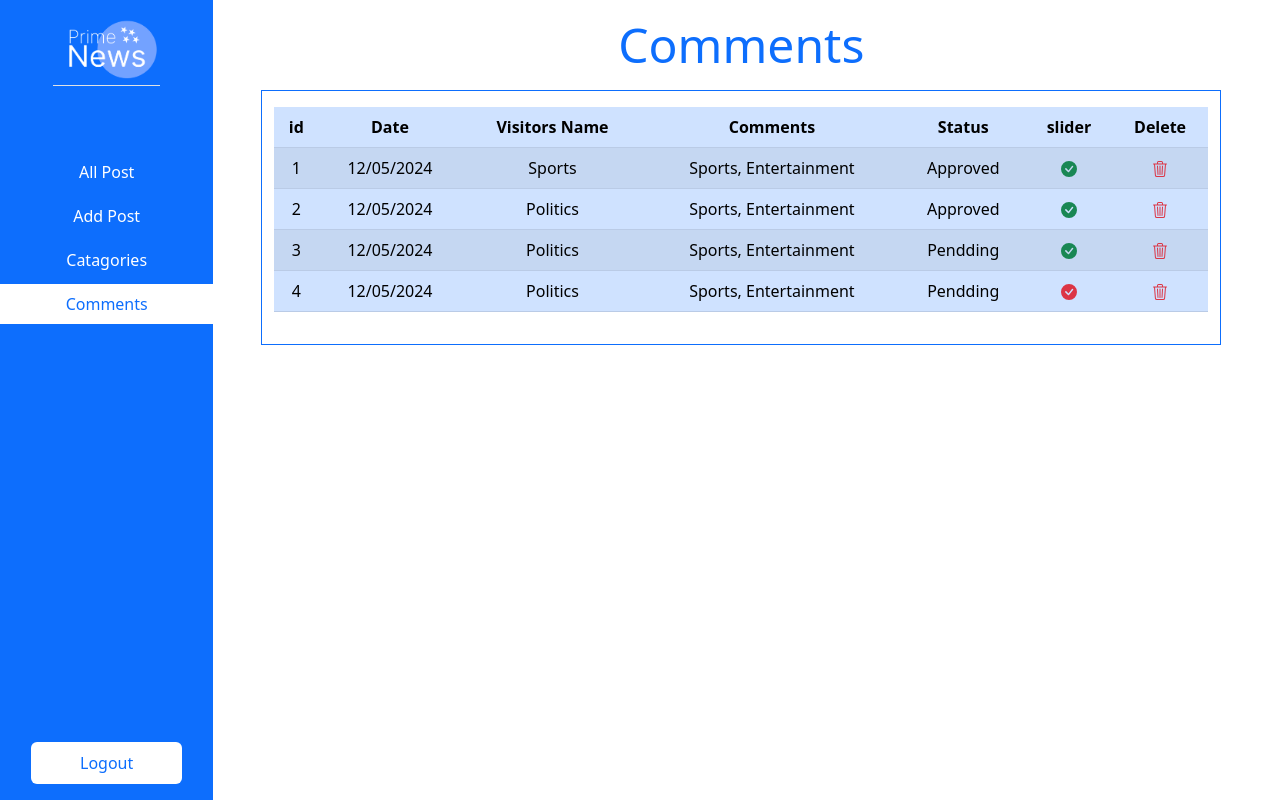
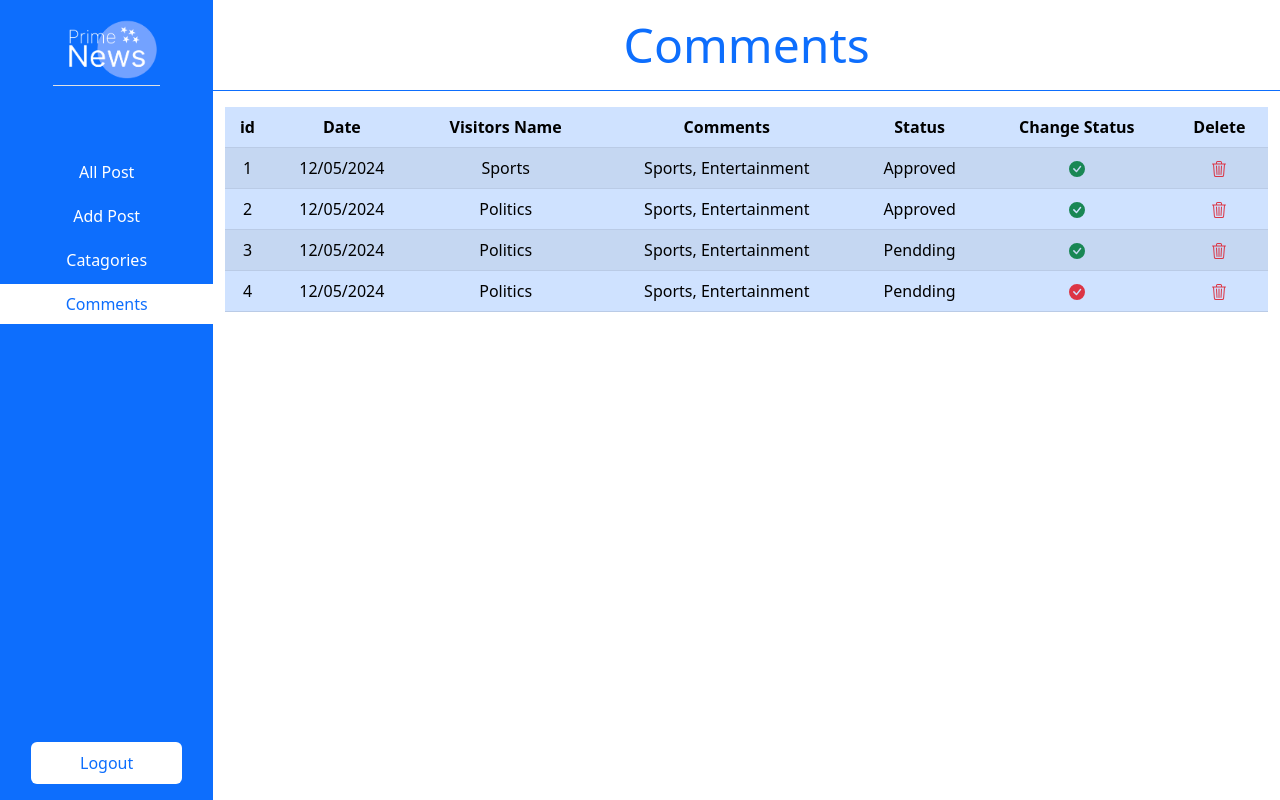
Before and after one commit to chinedugabriel/Blog-Post, a PHP site: page /pages/comments.php in a window 1280 px wide. Run offline with PHP 8.4, Linux system fonts and the light colour scheme.

Commit message:
fix: changed the status feature on the table

```diff
--- a/pages/comments.php
+++ b/pages/comments.php
@@ -25,7 +25,7 @@
 <body class="p-0 ">
     <section class="">
         <div class="container-fluid">
-            <div class="row d-flex gap-sm-5 vh-100">
+            <div class="row d-flex vh-100">
                 <div class="col-sm-12 col-md-2 py-3 d-flex flex-column gap-5 bg-primary ">
                     <div class="row">
                         <div class="col-md-12 text-center p-0">
@@ -67,14 +67,14 @@
                         </div>
                     </div>
                 </div>
-                <div class="col-sm-12 col-md-9 pt-3 p-start-2">
+                <div class="col-sm-12 col-md-10 pt-3 p-start-2">
 
                     <div class="row">
                         <div class="col-md-12 text-center">
                             <p class="display-5 text-primary">Comments</p>
                         </div>
                     </div>
-                    <div class="row border border-primary">
+                    <div class="row border-top border-primary">
                         <div class="col-md-12 py-3">
                             <div class="row">
                                 <div class=" table-responsive">
@@ -86,7 +86,7 @@
                                                 <th>Visitors Name</th>
                                                 <th>Comments</th>
                                                 <th>Status</th>
-                                                <th>slider</th>
+                                                <th>Change Status</th>
                                                 <th>Delete</th>
                                             </tr>
                                         </thead>
```
